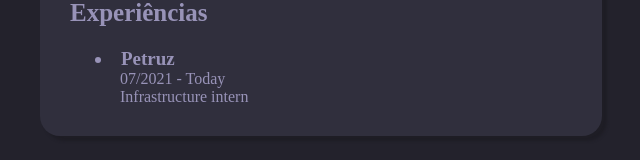
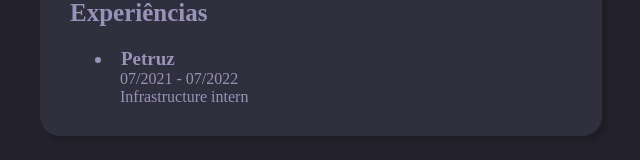
Before and after one commit to Chamoouske/ajaxlima, a React (Vite) app: page / in a window 1280 px wide. Shown: the part 1285-1445 px from the top of the page, without its empty margins (32-672 px from the left). Built offline with nearby package versions, Linux system fonts and the light colour scheme; no server answers.

Commit message:
Update info experience in infra intern

```diff
--- a/src/components/experience/index.tsx
+++ b/src/components/experience/index.tsx
@@ -9,10 +9,10 @@
 };
 
 export function Experience() {
-  const experiences: any = [
+  const experiences: ExperienceT[] = [
     {
       local: 'Petruz',
-      timeCourse: '07/2021 - Today',
+      timeCourse: '07/2021 - 07/2022',
       occupation: 'Infrastructure intern',
     },
   ];
```
